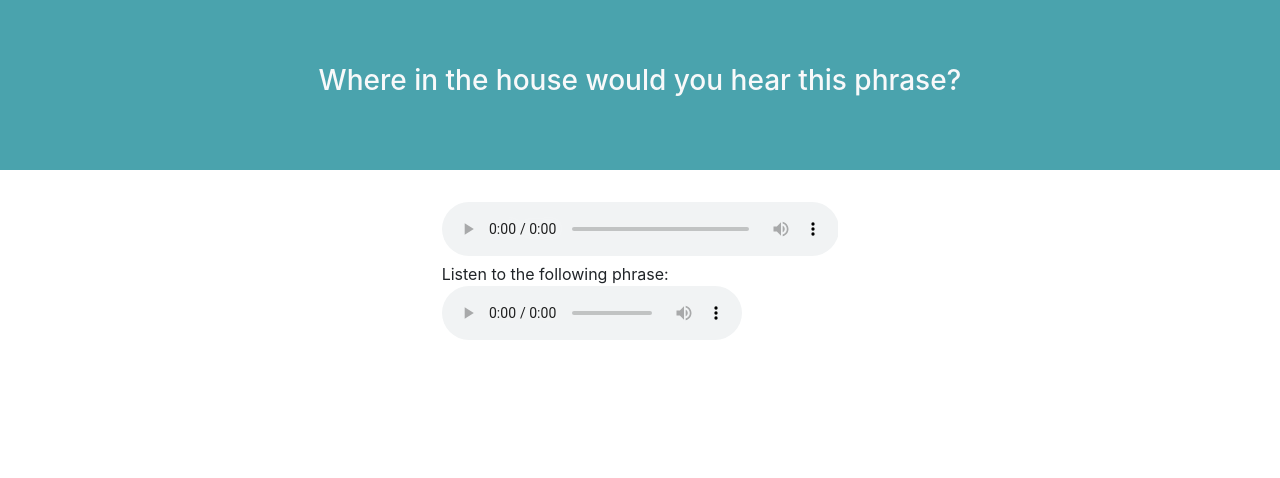
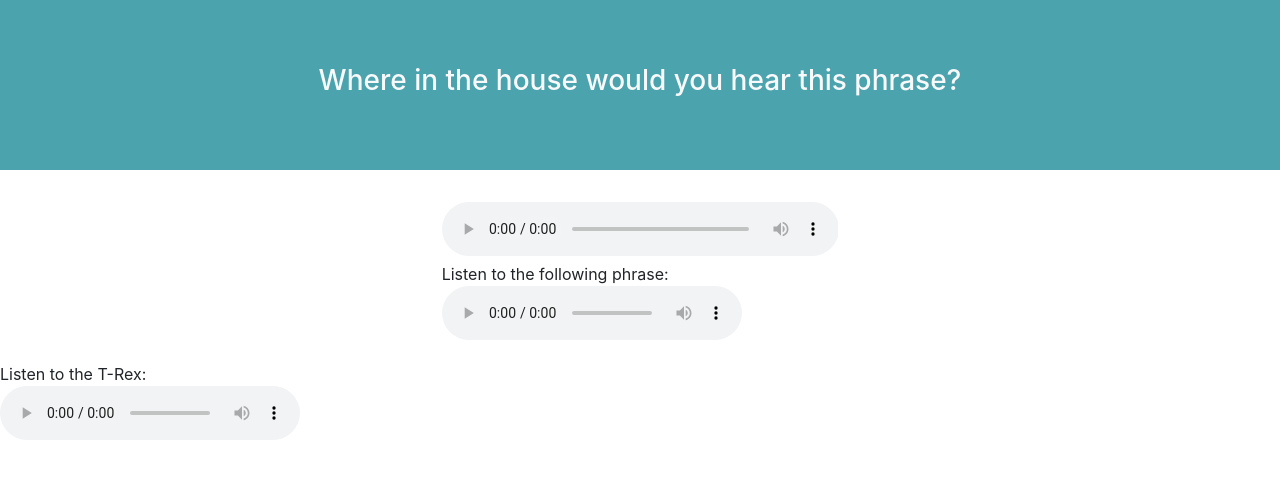
Before and after one commit to tim0thysun/boardgame-audio, a plain HTML site: page sound-a.html in a window 1280 px wide. Drawn offline with nearby package versions, Linux system fonts and the light colour scheme.

Commit message:
Update sound-a.html

```diff
--- a/sound-a.html
+++ b/sound-a.html
@@ -36,6 +36,14 @@
       </audio>
     </figure>
 
+    <figure>
+      <figcaption>Listen to the T-Rex:</figcaption>
+      <audio controls src="/media/examples/t-rex-roar.mp3">
+        Your browser does not support the
+        <code>audio</code> element.
+      </audio>
+    </figure>
+
     <script
       src="https://code.jquery.com/jquery-3.3.1.slim.min.js"
       integrity="sha384-q8i/X+965DzO0rT7abK41JStQIAqVgRVzpbzo5smXKp4YfRvH+8abtTE1Pi6jizo"
```
